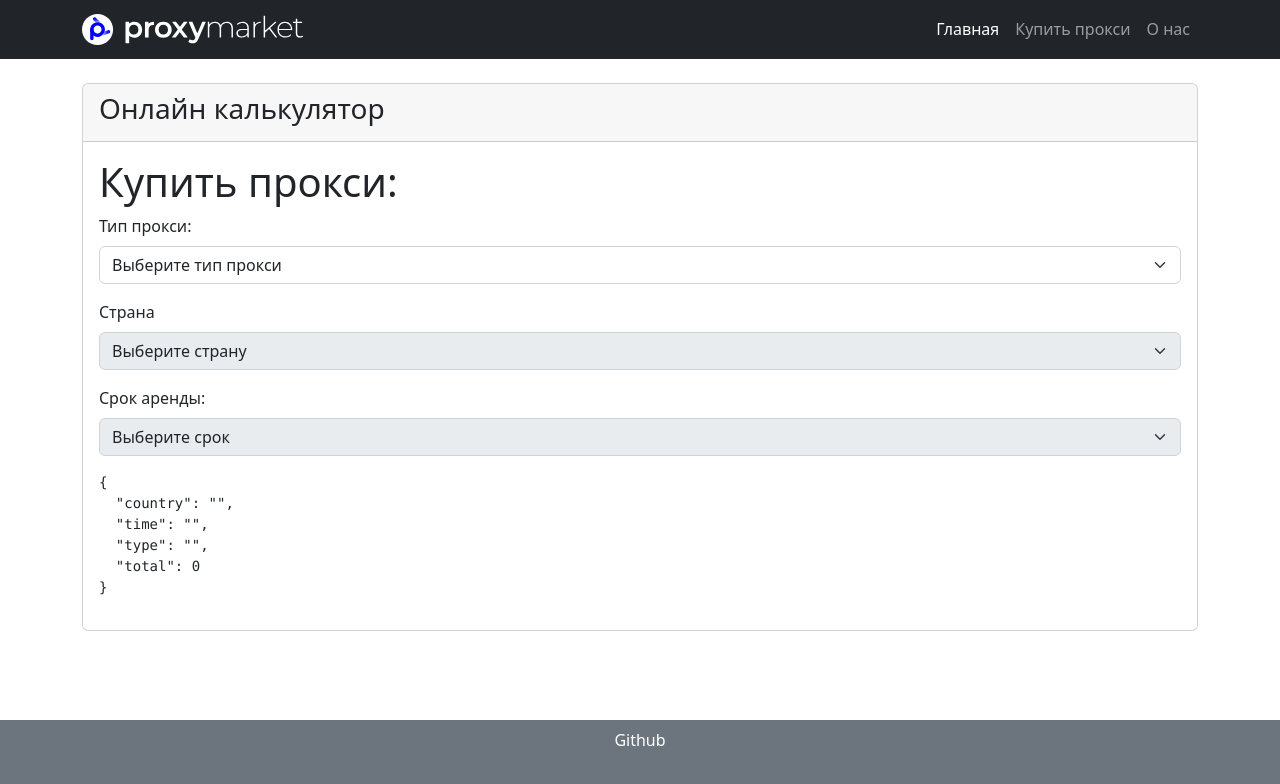
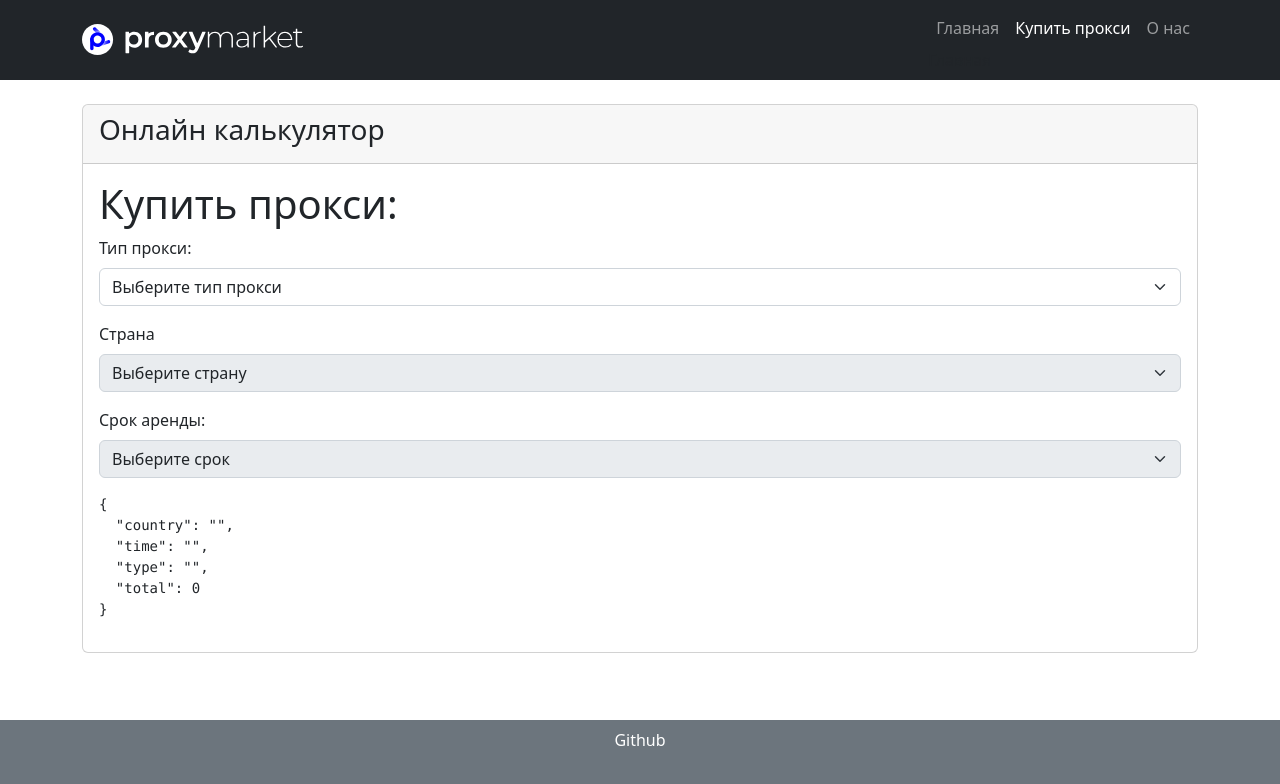
Before and after one commit to Nelfimov/proxy.market-fullstack, a React (Vite) app: page /buy-proxie in a window 1280 px wide. Shown: the top 784 px of the page. Built offline with nearby package versions, Linux system fonts and the light colour scheme.

Commit message:
switched to navlinks

```diff
--- a/src/components/navbar.tsx
+++ b/src/components/navbar.tsx
@@ -1,6 +1,7 @@
 import { Navbar, Container } from 'react-bootstrap';
 import Nav from 'react-bootstrap/Nav';
 import logo from '../assets/logo.svg';
+import { NavLink } from 'react-router-dom';
 
 export function NavBar() {
   return (
@@ -13,19 +14,20 @@ export function NavBar() {
         <Navbar.Collapse className='justify-content-end' id='navbar'>
           <Nav activeKey='/'>
             <Nav.Item>
-              <Nav.Link eventKey='/' href='/'>
+              <NavLink to='/' className='nav-link'>
                 Главная
-              </Nav.Link>
+              </NavLink>
+              Главная
             </Nav.Item>
             <Nav.Item>
-              <Nav.Link eventKey='/buy-proxie' href='/buy-proxie'>
+              <NavLink to='/buy-proxie' className='nav-link'>
                 Купить прокси
-              </Nav.Link>
+              </NavLink>
             </Nav.Item>
             <Nav.Item>
-              <Nav.Link eventKey='/about' href='/about'>
+              <NavLink to='/about' className='nav-link'>
                 О нас
-              </Nav.Link>
+              </NavLink>
             </Nav.Item>
           </Nav>
         </Navbar.Collapse>
```
